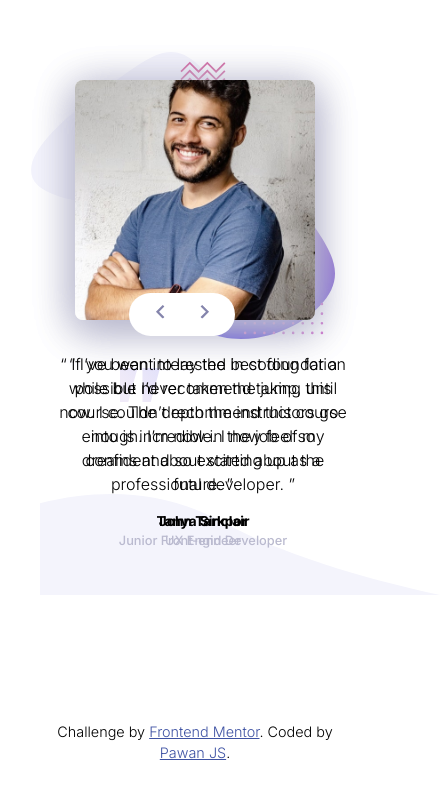
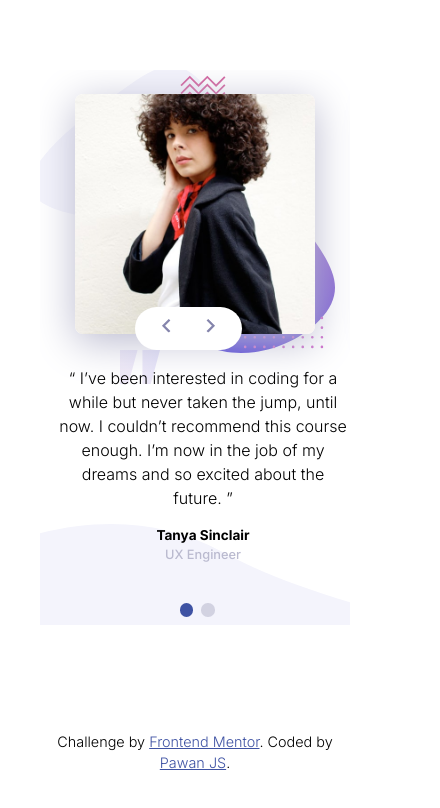
Before and after one commit to PawanJS/-CodingBootcampTestimonialsSlider, a plain HTML site: page index.html in a window 390 px wide. Shown: the whole page, 440 px wide, since content can reach past the window. Drawn offline with Linux system fonts and the light colour scheme.

Commit message:
Added final design with JavaScript

```diff
--- a/css/mainStyle.css
+++ b/css/mainStyle.css
@@ -34,15 +34,15 @@ body {
   position: relative;
   max-width: 124rem;
   width: 100%;
-  height: 55rem;
+  height: 70rem;
 
   /* IN THE END */
-  /* overflow: hidden; */
+  overflow: hidden;
 }
 
 .testimonial-slide {
   position: absolute;
-  top: 0;
+  top: 10rem;
   display: grid;
   grid-template-columns: repeat(2, 1fr);
   align-items: center;
@@ -97,7 +97,7 @@ body {
 }
 
 .testimonial__quote-box {
-  top: 0.5rem;
+  top: 14rem;
   left: 10rem;
 }
 
@@ -111,7 +111,7 @@ body {
 .testimonial__bg-box-2 {
   width: 65rem;
   right: 4rem;
-  bottom: 0;
+  bottom: 4em;
   z-index: -10;
 }
 
@@ -121,7 +121,7 @@ body {
   padding: 2rem 3.5rem;
   position: absolute;
   right: 30%;
-  bottom: 2rem;
+  bottom: 7rem;
 }
 
 .testimonial--btn {
@@ -158,12 +158,44 @@ body {
   color: hsl(240, 18%, 77%);
 }
 
-/* Classes to add with javaScript */
+/* Dots */
+.dots-container {
+  position: absolute;
+  bottom: 1rem;
+  left: 45%;
+}
+
+.dots__dot {
+  width: 1.7rem;
+  height: 1.7rem;
+  border: none;
+  border-radius: 50%;
+  background-color: hsl(240, 18%, 77%);
+  cursor: pointer;
+  opacity: 0.6;
+  transition: opacity 0.3s;
+}
+
+.dots__dot:nth-of-type(1) {
+  margin-right: 1rem;
+}
+
+.dots__dot:focus {
+  outline: none;
+}
+
+.dots__dot--active {
+  background-color: hsl(228, 45%, 44%);
+  opacity: 1;
+}
 
 /* Media queries */
 @media only screen and (max-width: 75em) {
   html {
     font-size: 50%;
+  }
+  .testimonial__quote-box {
+    top: 13rem;
   }
 }
 
@@ -177,8 +209,7 @@ body {
   }
 
   .testimonial__quote-box {
-    top: 5rem;
-    left: 10rem;
+    top: 17rem;
     width: 5rem;
   }
 
@@ -188,14 +219,14 @@ body {
   }
 
   .testimonial__bg-box-2 {
-    width: 50rem;
+    width: 53rem;
     right: 1rem;
-    bottom: 10rem;
+    bottom: 15rem;
   }
 
   .testimonial__button-box {
     right: 30%;
-    bottom: 12rem;
+    bottom: 17rem;
   }
 
   .testimonial--author {
@@ -210,10 +241,6 @@ body {
 }
 
 @media only screen and (max-width: 40em) {
-  .slider-container {
-    height: 65rem;
-  }
-
   .paragraph {
     font-size: 2rem;
   }
@@ -226,6 +253,7 @@ body {
     grid-template-columns: 1fr;
     grid-row-gap: 5rem;
     justify-items: center;
+    top: 3rem;
   }
 
   .testimonial__img-box {
@@ -238,8 +266,7 @@ body {
   }
 
   .testimonial__quote-box {
-    top: 38rem;
-    left: 10rem;
+    top: 41rem;
   }
 
   .testimonial__bg-box {
@@ -250,12 +277,12 @@ body {
   .testimonial__bg-box-2 {
     width: 43rem;
     right: 15%;
-    bottom: 27rem;
+    bottom: 29rem;
   }
 
   .testimonial__button-box {
-    right: 37%;
-    bottom: 28rem;
+    right: 40%;
+    bottom: 30rem;
     padding: 1.5rem 3rem;
   }
 }
@@ -270,7 +297,7 @@ body {
   }
 
   .testimonial__quote-box {
-    top: 36rem;
+    top: 35rem;
     left: 10rem;
   }
 
@@ -281,11 +308,12 @@ body {
   .testimonial__bg-box-2 {
     width: 38rem;
     right: 5%;
-    bottom: 32rem;
+    bottom: 34rem;
   }
 
   .testimonial__button-box {
-    bottom: 33rem;
+    right: 35%;
+    bottom: 35rem;
     padding: 1.5rem 3rem;
   }
 }
--- a/index.html
+++ b/index.html
@@ -21,7 +21,7 @@
     <title>Frontend Mentor | Coding BootCamp Testimonials Slider</title>
   </head>
   <body>
-    <main class="slider-container js-slider">
+    <main class="slider-container">
       <figure class="testimonial__quote-box">
         <img
           src="images/pattern-quotes.svg"
@@ -85,17 +85,18 @@
         />
       </figure>
       <div class="testimonial__button-box">
-        <button class="testimonial--btn">
+        <button class="testimonial--btn js-btn-prev">
           <svg class="testimonial--btn-prev">
             <use xlink:href="images/sprite.svg#icon-prev"></use>
           </svg>
         </button>
-        <button class="testimonial--btn">
+        <button class="testimonial--btn js-btn-next">
           <svg class="testimonial--btn-next">
             <use xlink:href="images/sprite.svg#icon-next"></use>
           </svg>
         </button>
       </div>
+      <div class="dots-container js-dot"></div>
     </main>
     <footer class="attribution">
       Challenge by
--- a/js/main.js
+++ b/js/main.js
@@ -1,6 +1,88 @@
 "use strict";
-
-const sliders = document.querySelector(".js-slider");
-const slide = document.querySelectorAll(".js-slide");
+const slides = document.querySelectorAll(".js-slide");
 const btnPrev = document.querySelector(".js-btn-prev");
 const btnNext = document.querySelector(".js-btn-next");
+const dotContainer = document.querySelector(".js-dot");
+
+// Main Slide Function
+const slider = function () {
+  // Assigning VAlues
+  let curSlide = 0;
+  const maxSlide = slides.length;
+
+  // Create Dots
+  const createDots = function () {
+    slides.forEach((_, i) =>
+      dotContainer.insertAdjacentHTML(
+        "beforeend",
+        `<button class="dots__dot" data-slide=${i}>
+        </button>`
+      )
+    );
+  };
+
+  // Activate Dots
+  const activateDots = function (slide) {
+    document
+      .querySelectorAll(".dots__dot")
+      .forEach((dot) => dot.classList.remove("dots__dot--active"));
+    document
+      .querySelector(`.dots__dot[data-slide="${slide}"]`)
+      .classList.add("dots__dot--active");
+  };
+
+  // Goto Slide
+  const gotoSlide = function (slide) {
+    slides.forEach(
+      (s, i) => (s.style.transform = `translateX(${100 * (i - slide)}%)`)
+    );
+  };
+
+  // Previous Slide
+  const prevSlide = function () {
+    if (curSlide === 0) {
+      curSlide = maxSlide - 1;
+    } else {
+      curSlide--;
+    }
+    gotoSlide(curSlide);
+    activateDots(curSlide);
+  };
+
+  // Next Slide
+  const nextSlide = function () {
+    if (curSlide === maxSlide - 1) {
+      curSlide = 0;
+    } else {
+      curSlide++;
+    }
+    gotoSlide(curSlide);
+    activateDots(curSlide);
+  };
+
+  // Calling startup function
+  const init = function () {
+    gotoSlide(0);
+    createDots();
+    activateDots(0);
+  };
+  init();
+
+  // Event handlers
+  btnPrev.addEventListener("click", prevSlide);
+  btnNext.addEventListener("click", nextSlide);
+
+  document.addEventListener("keydown", function (e) {
+    e.key === "ArrowLeft" && prevSlide();
+    e.key === "ArrowRight" && nextSlide();
+  });
+
+  dotContainer.addEventListener("click", function (e) {
+    if (e.target.classList.contains("dots__dot")) {
+      const { slide } = e.target.dataset;
+      gotoSlide(slide);
+      activateDots(slide);
+    }
+  });
+};
+slider();
```
